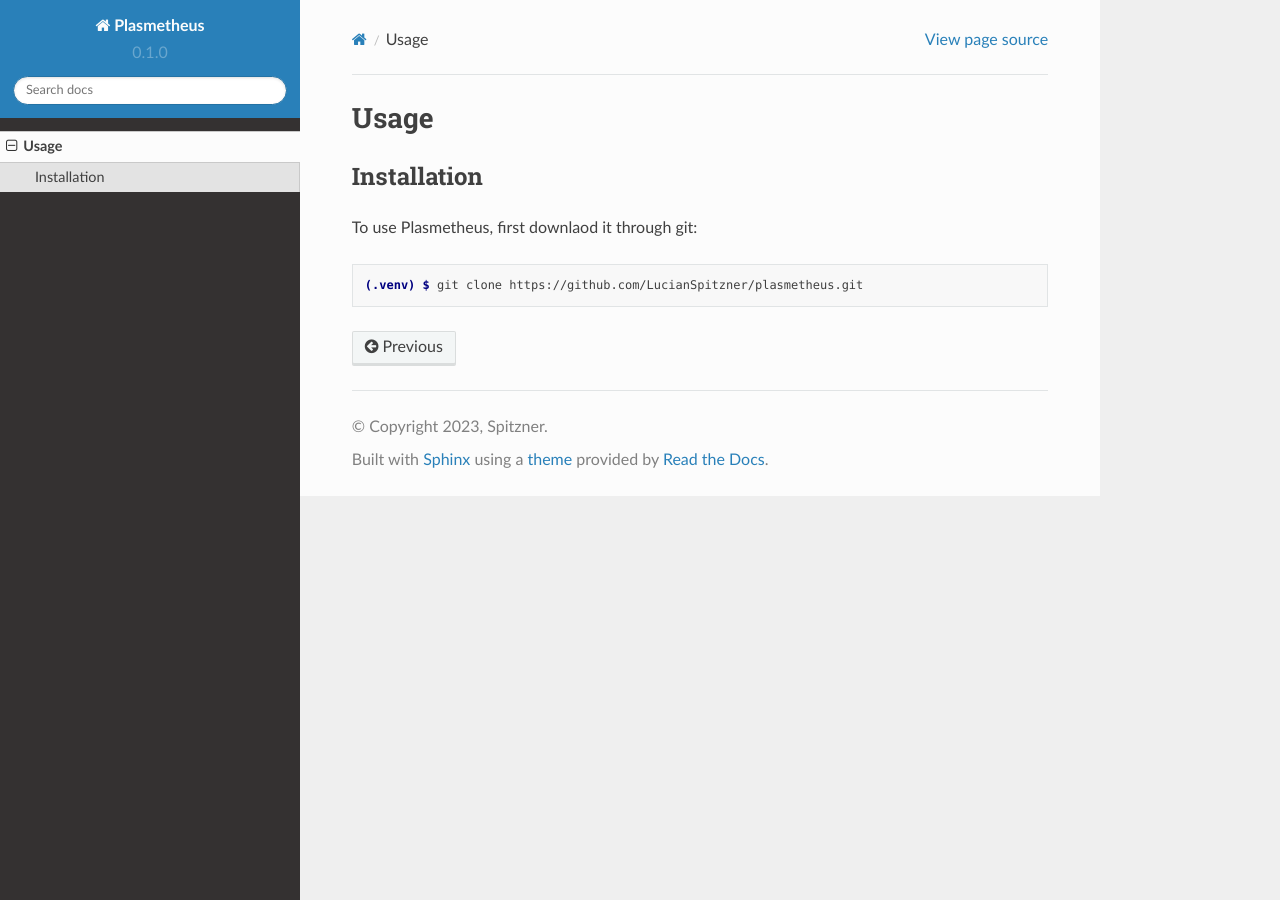
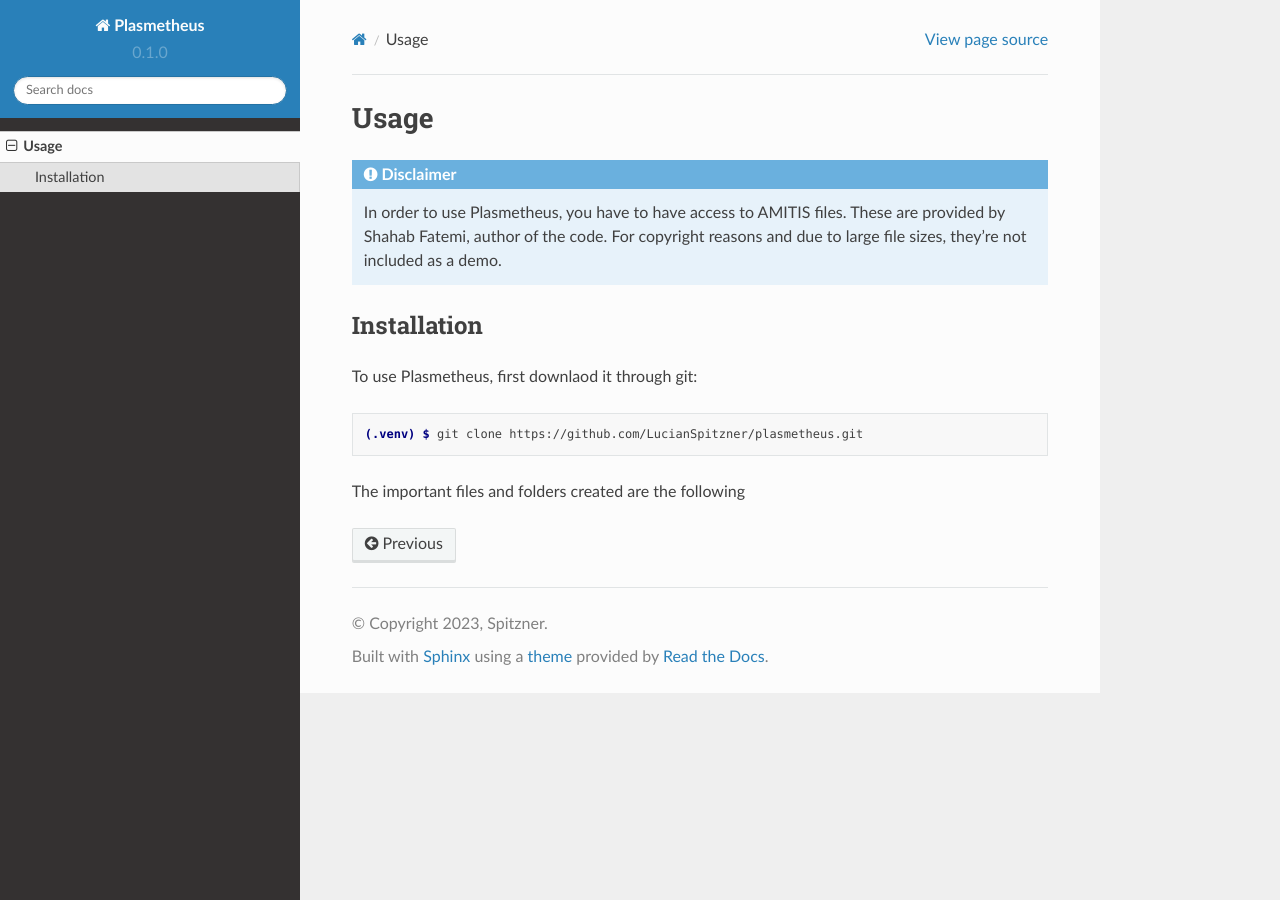
Before and after one commit to LucianSpitzner/plasmetheus, a Sphinx documentation site: the page built from docs/source/usage.rst, in a window 1280 px wide. Built offline with Sphinx 7.4.7 and the Read the Docs theme 2.0.0, drawn with Linux system fonts in a browser that asks for light colours; pages that are not in the unit, such as notebooks, are missing from menus.

```diff
--- a/docs/source/usage.rst
+++ b/docs/source/usage.rst
@@ -1,5 +1,10 @@
 Usage
 =====
+
+.. admonition:: Disclaimer
+
+      In order to use Plasmetheus, you have to have access to AMITIS files. These are provided by Shahab Fatemi, author of the code.
+      For copyright reasons and due to large file sizes, they're not included as a demo.
 
 .. _installation:
 
@@ -11,3 +16,6 @@ To use Plasmetheus, first downlaod it through git:
 .. code-block:: console
 
    (.venv) $ git clone https://github.com/LucianSpitzner/plasmetheus.git
+
+
+The important files and folders created are the following
```
Also changed, not shown: README.md (+16 -2 lines).
